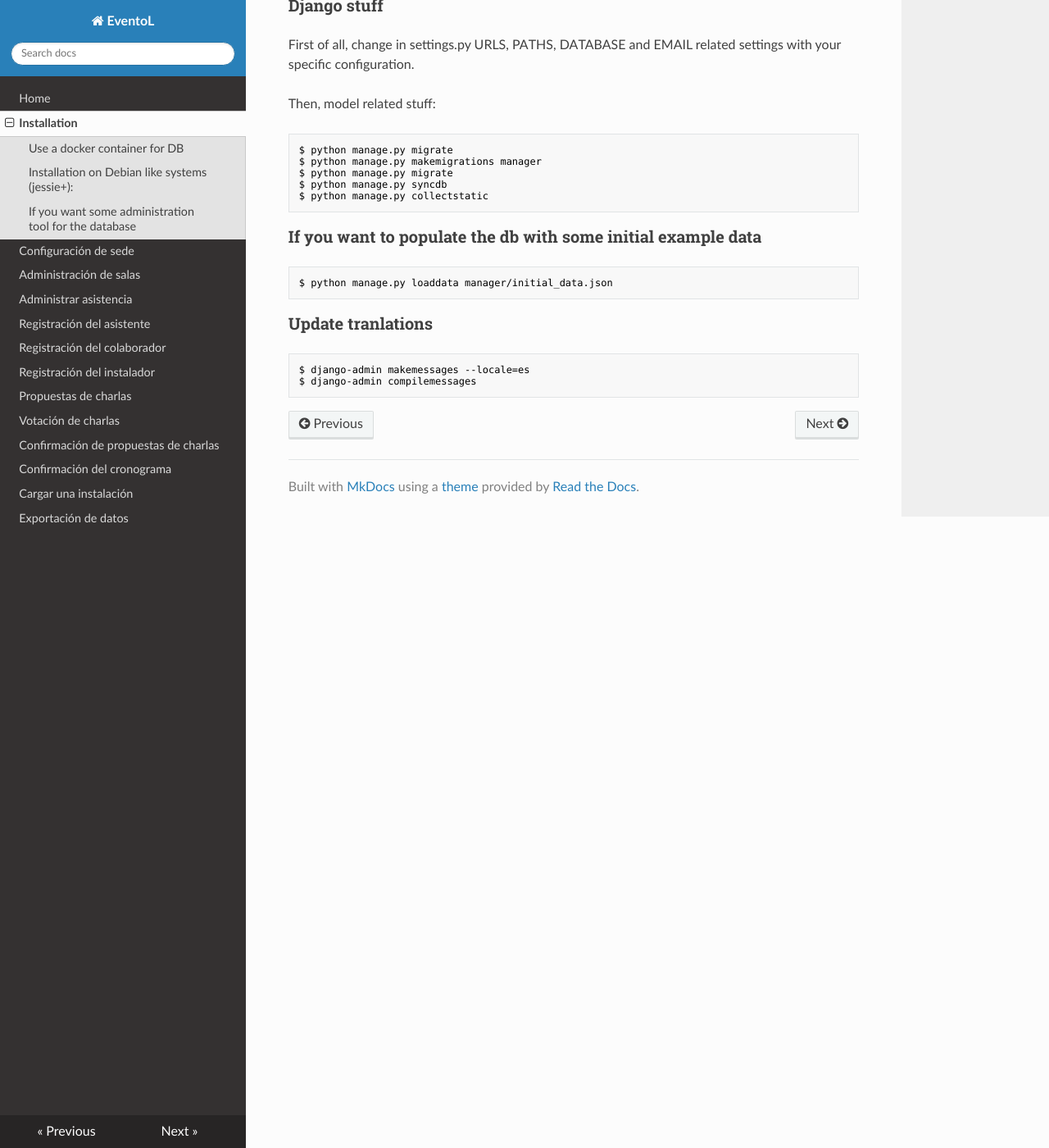
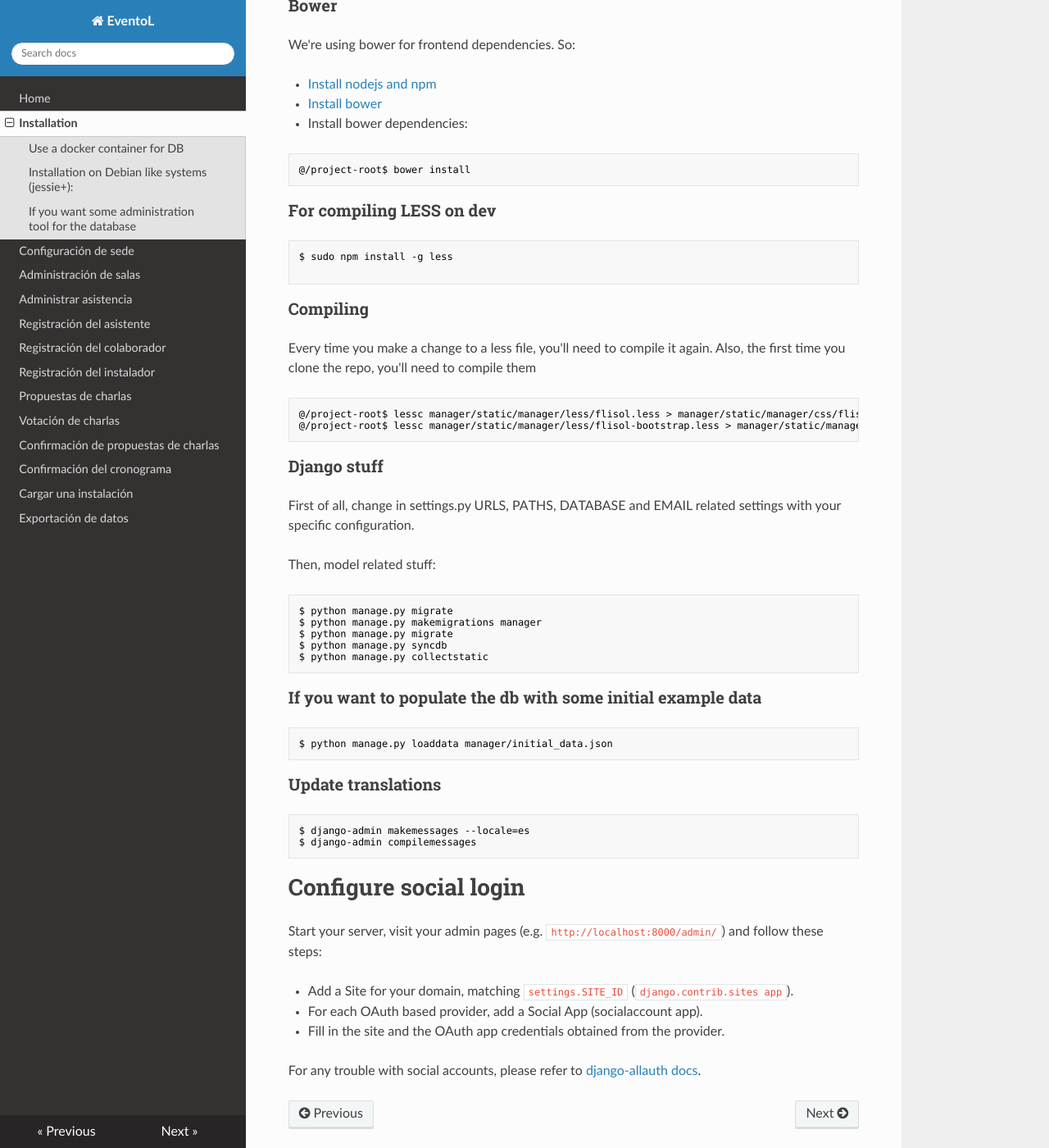
Before and after one commit to eventoL/eventoL, an MkDocs documentation site: the page built from docs/installation.md, in a window 1280 px wide and 1400 px high, scrolled down 1420 px. Shown: the whole window at 82% size. Built offline with MkDocs 1.6.1, drawn with Linux system fonts in a browser that asks for light colours; nearby versions of some CDN libraries; old or Windows-style settings are respelled for this version of MkDocs.

Commit message:
update install docs with social login. Closes #122 #68

````diff
--- a/docs/installation.md
+++ b/docs/installation.md
@@ -67,6 +67,34 @@ $ sudo apt-get install pgadmin3
 $ pip install -U -r requirements.txt
 ```
 
+### Bower
+We're using bower for frontend dependencies. So:
+
+* [Install nodejs and npm](https://github.com/joyent/node/wiki/Installing-Node.js-via-package-manager)
+* [Install bower](http://bower.io/#install-bower)
+* Install bower dependencies:
+
+```sh
+@/project-root$ bower install
+```
+
+### For compiling LESS on dev
+
+```sh
+$ sudo npm install -g less
+
+```
+
+### Compiling
+
+Every time you make a change to a less file, you'll need to compile it again. Also, the first time you clone the repo, you'll need to compile them
+
+
+```sh
+@/project-root$ lessc manager/static/manager/less/flisol.less > manager/static/manager/css/flisol.css
+@/project-root$ lessc manager/static/manager/less/flisol-bootstrap.less > manager/static/manager/css/flisol-bootstrap.css
+```
+
 ### Django stuff
 
 First of all, change in settings.py URLS, PATHS, DATABASE and EMAIL related settings with your specific configuration.
@@ -87,9 +115,19 @@ $ python manage.py collectstatic
 $ python manage.py loaddata manager/initial_data.json
 ```
 
-### Update tranlations
+### Update translations
 
 ```sh
 $ django-admin makemessages --locale=es
 $ django-admin compilemessages
 ```
+
+# Configure social login
+
+Start your server, visit your admin pages (e.g. `http://localhost:8000/admin/`) and follow these steps:
+
+* Add a Site for your domain, matching `settings.SITE_ID` (`django.contrib.sites app`).
+* For each OAuth based provider, add a Social App (socialaccount app).
+* Fill in the site and the OAuth app credentials obtained from the provider.
+
+For any trouble with social accounts, please refer to [django-allauth docs](http://django-allauth.readthedocs.org).
````
